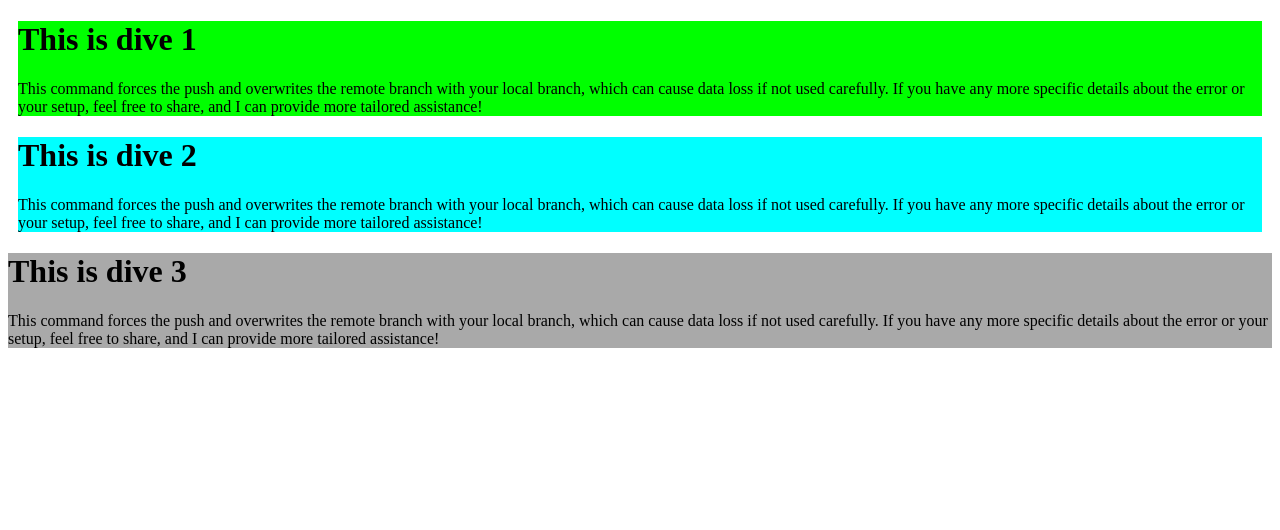
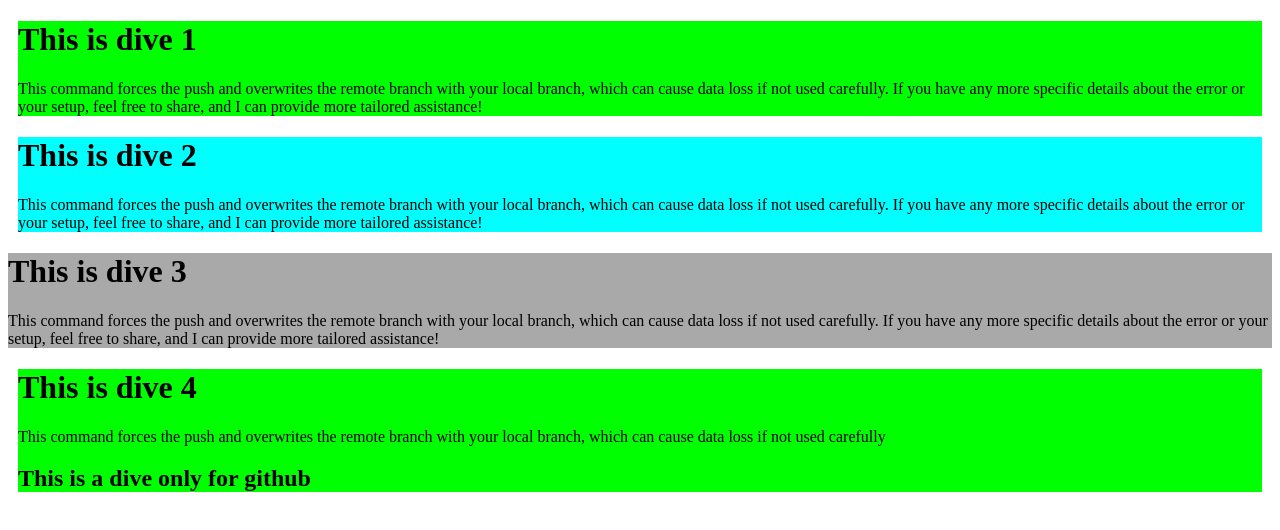
Before and after one commit to alamin20cse/my-frist-github-repo, a plain HTML site: page index.html in a window 1280 px wide. Drawn offline with Linux system fonts and the light colour scheme.

Commit message:
added 4th blog

```diff
--- a/index.html
+++ b/index.html
@@ -27,5 +27,15 @@
         <p>This command forces the push and overwrites the remote branch with your local branch, which can cause data loss if not used carefully.  If you have any more specific details about the error or your setup, feel free to share, and I can provide more tailored assistance!</p>
 
     </div>
+
+
+
+    <div class="div1">
+        <h1>This is dive 4 </h1>
+        <p>This command forces the push and overwrites the remote branch with your local branch, which can cause data loss if not used carefully</p>
+        <h2>This is a dive only for github</h2>
+
+
+    </div>
 </body>
 </html>
```
